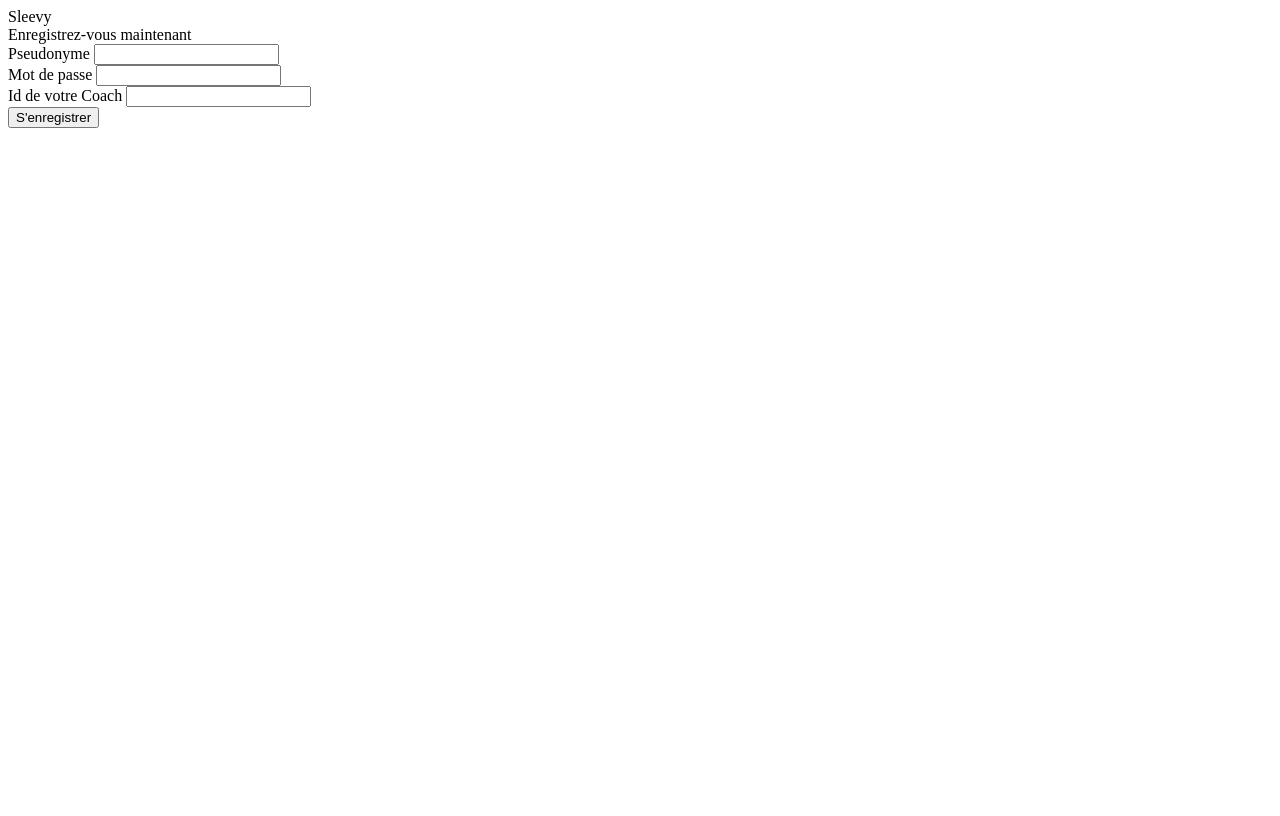
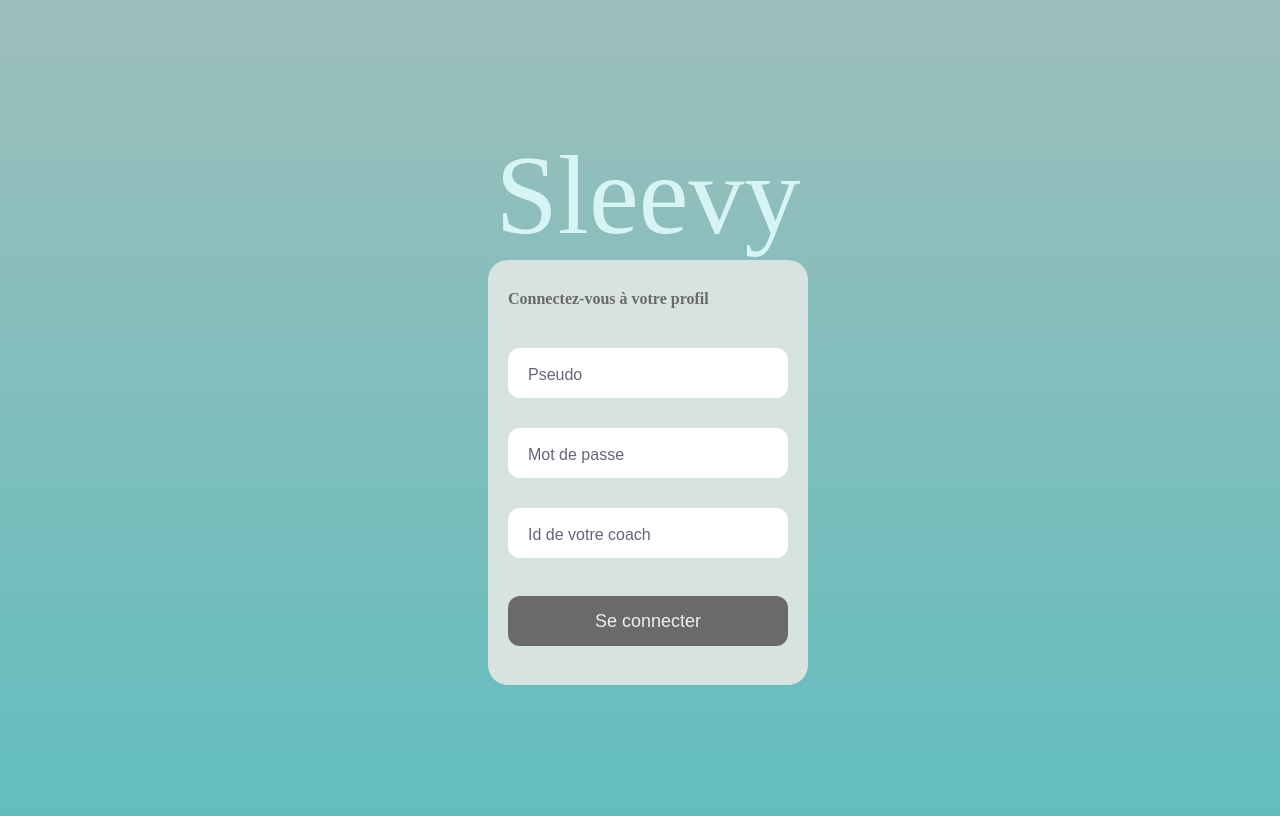
Before and after one commit to Crespichou/Sleevy2, a Flask app: page /register_joueur in a window 1280 px wide. Before the commit the page ends 128 px from the top, so only its background shows below. Run offline with Flask 3, Linux system fonts and the light colour scheme; some web fonts are replaced.

Commit message:
Page enregistrement joueur

```diff
--- /dev/null
+++ b/Sleevy_App/app/static/css/style_register_joueur.css
@@ -0,0 +1,182 @@
+.gradient-background {
+    background: linear-gradient(to bottom, #9dbebb, #62bebe);
+    height: 100vh; /* Hauteur de toute la fenêtre */
+    width: 100%;
+    display: flex;
+    flex-direction: column;
+    align-items: center;
+    justify-content: center;
+  }
+
+  .form {
+    background-color: #D7E3DE;
+    border-radius: 20px;
+    box-sizing: border-box;
+    height: 425px;
+    padding: 20px;
+    width: 320px;
+  }
+
+  .title {
+    color: #000000;
+    font-family: sans-serif;
+    font-size: 36px;
+    font-weight: 600;
+    margin-top: 30px;
+  }
+
+  .subtitle {
+    color: #6a6a6a;
+    font-family: 'Meta';
+    font-size: 16px;
+    font-weight: 600;
+    margin-top: 10px;
+  }
+
+  .input-container {
+    height: 50px;
+    position: relative;
+    width: 100%;
+  }
+
+  .ic1 {
+    margin-top: 40px;
+  }
+
+  .ic2 {
+    margin-top: 30px;
+  }
+
+  .ic3 {
+    margin-top: 30px;
+  }
+
+  .input {
+    background-color: #ffffff;
+    border-radius: 12px;
+    border: 0;
+    box-sizing: border-box;
+    color: #65657b;
+    font-size: 18px;
+    height: 100%;
+    outline: 0;
+    padding: 4px 20px 0;
+    width: 100%;
+  }
+
+  .cut {
+    background-color: #D7E3DE;
+    border-radius: 10px;
+    height: 20px;
+    left: 20px;
+    position: absolute;
+    top: -20px;
+    transform: translateY(0);
+    transition: transform 200ms;
+    width: 60px;
+  }
+
+  .cut_1 {
+    background-color: #D7E3DE;
+    border-radius: 10px;
+    height: 20px;
+    left: 20px;
+    position: absolute;
+    top: -20px;
+    transform: translateY(0);
+    transition: transform 200ms;
+    width: 90px;
+  }
+
+  .cut_2 {
+    background-color: #D7E3DE;
+    border-radius: 10px;
+    height: 20px;
+    left: 20px;
+    position: absolute;
+    top: -20px;
+    transform: translateY(0);
+    transition: transform 200ms;
+    width: 110px;
+  }
+
+  .cut-short {
+    width: 50px;
+  }
+
+  .input:focus ~ .cut,
+  .input:not(:placeholder-shown) ~ .cut {
+    transform: translateY(8px);
+  }
+
+  .input:focus ~ .cut_1,
+  .input:not(:placeholder-shown) ~ .cut_1 {
+    transform: translateY(8px);
+  }
+  .input:focus ~ .cut_2,
+  .input:not(:placeholder-shown) ~ .cut_2 {
+    transform: translateY(8px);
+  }
+  .placeholder {
+    color: #65657b;
+    font-family: sans-serif;
+    left: 20px;
+    line-height: 14px;
+    pointer-events: none;
+    position: absolute;
+    transform-origin: 0 50%;
+    transition: transform 200ms, color 200ms;
+    top: 20px;
+  }
+
+  .input:focus ~ .placeholder,
+  .input:not(:placeholder-shown) ~ .placeholder {
+    transform: translateY(-30px) translateX(10px) scale(0.75);
+  }
+
+  .input:not(:placeholder-shown) ~ .placeholder {
+    color: #808097;
+  }
+
+  .input:focus ~ .placeholder {
+    color: #65657b;
+  }
+
+  .submit {
+    background-color: #6a6a6a;
+    border-radius: 12px;
+    border: 0;
+    box-sizing: border-box;
+    color: #eee;
+    cursor: pointer;
+    font-size: 18px;
+    height: 50px;
+    margin-top: 38px;
+    outline: 0;
+    text-align: center;
+    width: 100%;
+  }
+
+  .submit:active {
+    background-color: #d6f4f4;
+  }
+
+/* Chargement d'une police externe */
+@font-face {
+    src: url("https://www.axis-praxis.org/fonts/webfonts/MetaVariableDemo-Set.woff2") format("woff2");
+    font-family: "Meta";
+    font-style: normal;
+    font-weight: normal;
+  }
+
+  /* Titre principal centré */
+  /* Titre principal centré avec des lettres encore plus affinées */
+  main {
+
+    font-size: 7rem;
+    text-align: center;
+    color: #d6f4f4; /* Couleur de remplissage */
+    font-family: "Meta";
+    font-weight: 50; /* Police encore plus fine */
+    text-shadow: none; /* Suppression de l'ombre pour plus de netteté */
+  }
--- a/Sleevy_App/app/templates/register_joueur.html
+++ b/Sleevy_App/app/templates/register_joueur.html
@@ -5,42 +5,46 @@
 
     <meta charset="UTF-8">
     <title>Sleevy</title>
+    <link rel="stylesheet" href="{{ url_for('static', filename='css/style_register_joueur.css') }}">
 </head>
 
-<body>
-    <div class="title">
+<body class="gradient-background">
+    <main>
         Sleevy
-    </div>
-    <div class="container">
-        <div class="text"></div>
-        <div class="text">
-            Enregistrez-vous maintenant
-        </div>
+    </main>
+        <div class="form">
+        <div class="subtitle">Connectez-vous à votre profil</div>
+        <div class="container">
         <form action='/register_joueurs' method="post">
-            <div class="form-row">
-                <div class="input-data">
-                    <label for="">Pseudonyme</label>
-                    <input type="text" name="username" required>
+            <div class="input-container ic1">
+                <input name="username" class="input" type="text" placeholder=" " />
+                <div class="cut"></div>
+                <label for="username" class="placeholder">Pseudo</label>
+            </div>
+            <div class="input-container ic2">
+                <input name="password" class="input" type="password" placeholder=" " />
+                <div class="cut_1"></div>
+                <label for="password" class="placeholder">Mot de passe</label>
 
-                </div>
-                <div class="input-data">
-                    <label for="">Mot de passe</label>
-                    <input type="password" name="password" required>
+            </div>
+            <div class="input-container ic3">
 
+                <input name="idcoach" class="input" type="text" placeholder=" " />
+                <div class="cut_2"></div>
+                <label for="idcoach" class="placeholder">Id de votre coach</label>
+            </div>
 
-                </div>
-                <div class="input-data">
-                    <label for="">Id de votre Coach</label>
-                    <input type="number" name="idcoach" required>
-                </div>
-            </div>
             <div class="form-row submit-btn">
                 <div class="input-data">
                     <div class="inner"></div>
-                    <input type="submit" value="S'enregistrer">
+                    <input type="submit" class='submit' value="Se connecter">
                 </div>
             </div>
+        </div>
         </form>
+        </div>
+
+
     </div>
 </body>
 
```
